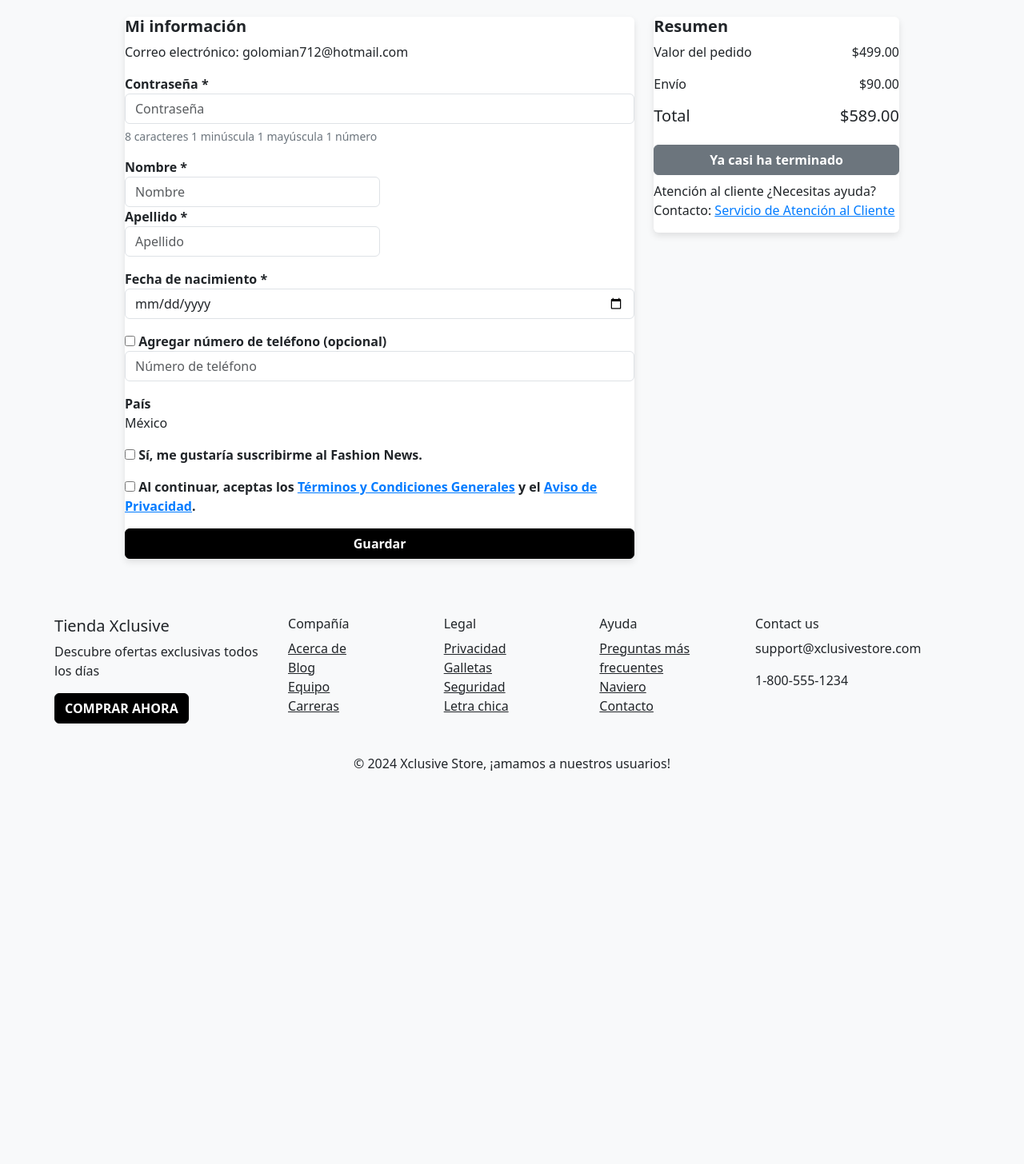
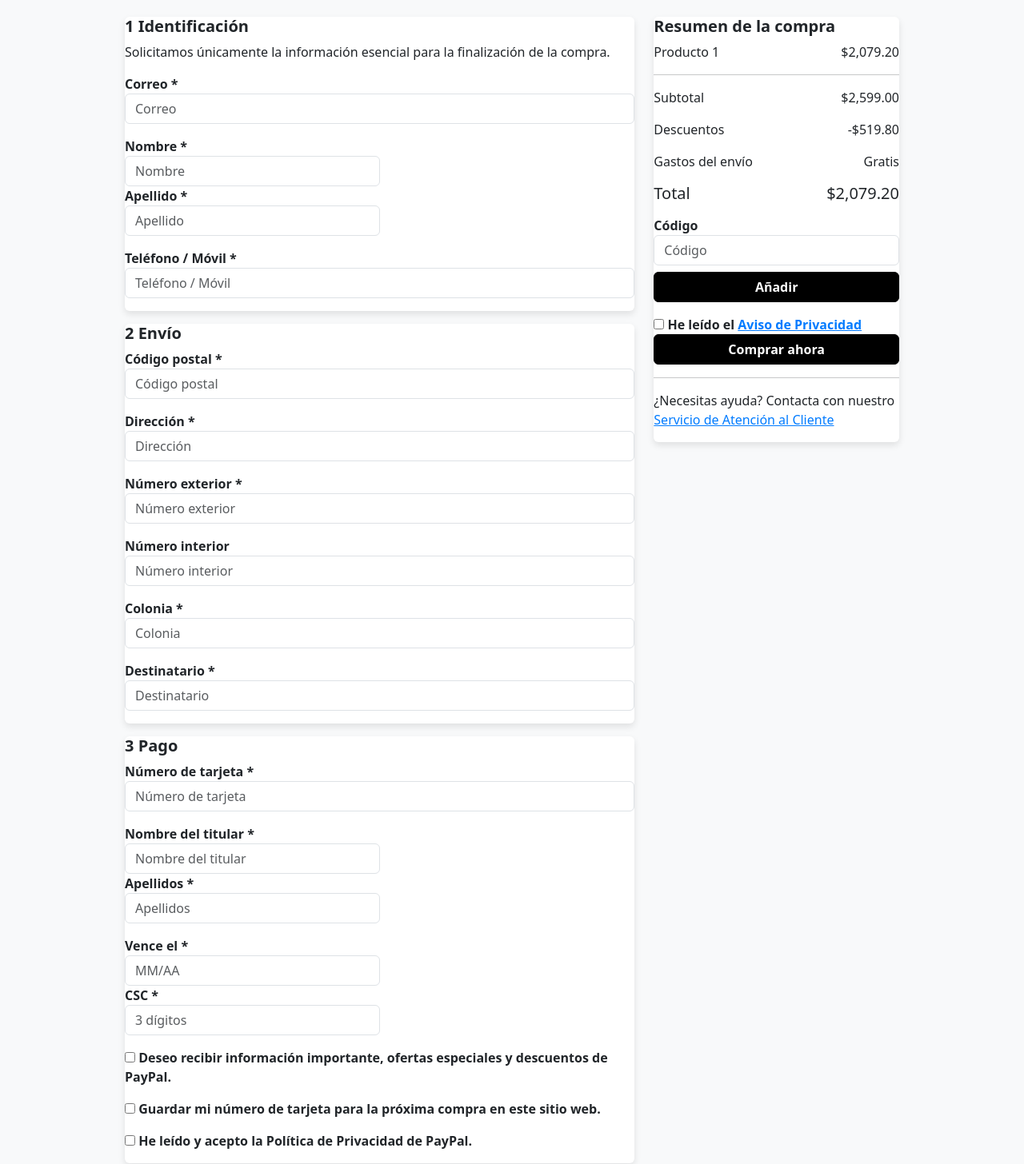
Before and after one commit to ForMyke/Web, a React (Create React App) app: page /pago in a window 1280 px wide. Shown: the part 277-1733 px from the top of the page at 80% size. Before the commit the page ends 1304 px from the top, so only its background shows below. Built offline with nearby package versions, Linux system fonts and the light colour scheme; the HTML template or start-up script is replaced by a standard one.

Commit message:
carrito full

```diff
--- a/src/components/Carrito.js
+++ b/src/components/Carrito.js
@@ -3,10 +3,9 @@ import "bootstrap/dist/css/bootstrap.min.css";
 import { useNavigate } from "react-router-dom";
 import "../css/carrito.css";
 
-//Navegar en el carrito
 const Carrito = () => {
   const navigate = useNavigate();
-  const handleSubmit = (e) => {
+  const handleComprar = (e) => {
     e.preventDefault();
     navigate("/Pago");
   };
@@ -86,7 +85,12 @@ const Carrito = () => {
               <h4 className="card-text">
                 Total <span className="float-end">$2,798.00</span>
               </h4>
-              <button className="btn btn-dark btn-block mb-2">Comprar</button>
+              <button
+                className="btn btn-dark btn-block mb-2"
+                onClick={handleComprar}
+              >
+                Comprar
+              </button>
               <button className="btn btn-dark btn-block mb-2">Guardar</button>
             </div>
           </div>
--- a/src/components/Pago.js
+++ b/src/components/Pago.js
@@ -8,20 +8,22 @@ const Pago = () => {
       <h2 className="text-center mb-4">Proceso de compra</h2>
       <div className="row">
         <div className="col-md-8">
-          <div className="card">
+          <div className="card mb-3">
             <div className="card-body">
-              <h4 className="card-title">Mi información</h4>
-              <p>Correo electrónico: golomian712@hotmail.com</p>
+              <h4 className="card-title">1 Identificación</h4>
+              <p>
+                Solicitamos únicamente la información esencial para la
+                finalización de la compra.
+              </p>
               <form>
                 <div className="form-group mb-3">
-                  <label>Contraseña *</label>
+                  <label>Correo *</label>
                   <input
-                    type="password"
+                    type="email"
                     className="form-control"
-                    placeholder="Contraseña"
+                    placeholder="Correo"
                     required
                   />
-                  <small>8 caracteres 1 minúscula 1 mayúscula 1 número</small>
                 </div>
                 <div className="form-row mb-3">
                   <div className="form-group col-md-6">
@@ -44,40 +46,148 @@ const Pago = () => {
                   </div>
                 </div>
                 <div className="form-group mb-3">
-                  <label>Fecha de nacimiento *</label>
-                  <input type="date" className="form-control" required />
+                  <label>Teléfono / Móvil *</label>
+                  <input
+                    type="tel"
+                    className="form-control"
+                    placeholder="Teléfono / Móvil"
+                    required
+                  />
+                </div>
+              </form>
+            </div>
+          </div>
+          <div className="card mb-3">
+            <div className="card-body">
+              <h4 className="card-title">2 Envío</h4>
+              <form>
+                <div className="form-group mb-3">
+                  <label>Código postal *</label>
+                  <input
+                    type="text"
+                    className="form-control"
+                    placeholder="Código postal"
+                    required
+                  />
+                </div>
+                <div className="form-group mb-3">
+                  <label>Dirección *</label>
+                  <input
+                    type="text"
+                    className="form-control"
+                    placeholder="Dirección"
+                    required
+                  />
+                </div>
+                <div className="form-group mb-3">
+                  <label>Número exterior *</label>
+                  <input
+                    type="text"
+                    className="form-control"
+                    placeholder="Número exterior"
+                    required
+                  />
+                </div>
+                <div className="form-group mb-3">
+                  <label>Número interior</label>
+                  <input
+                    type="text"
+                    className="form-control"
+                    placeholder="Número interior"
+                  />
+                </div>
+                <div className="form-group mb-3">
+                  <label>Colonia *</label>
+                  <input
+                    type="text"
+                    className="form-control"
+                    placeholder="Colonia"
+                    required
+                  />
+                </div>
+                <div className="form-group mb-3">
+                  <label>Destinatario *</label>
+                  <input
+                    type="text"
+                    className="form-control"
+                    placeholder="Destinatario"
+                    required
+                  />
+                </div>
+              </form>
+            </div>
+          </div>
+          <div className="card">
+            <div className="card-body">
+              <h4 className="card-title">3 Pago</h4>
+              <form>
+                <div className="form-group mb-3">
+                  <label>Número de tarjeta *</label>
+                  <input
+                    type="text"
+                    className="form-control"
+                    placeholder="Número de tarjeta"
+                    required
+                  />
+                </div>
+                <div className="form-row mb-3">
+                  <div className="form-group col-md-6">
+                    <label>Nombre del titular *</label>
+                    <input
+                      type="text"
+                      className="form-control"
+                      placeholder="Nombre del titular"
+                      required
+                    />
+                  </div>
+                  <div className="form-group col-md-6">
+                    <label>Apellidos *</label>
+                    <input
+                      type="text"
+                      className="form-control"
+                      placeholder="Apellidos"
+                      required
+                    />
+                  </div>
+                </div>
+                <div className="form-row mb-3">
+                  <div className="form-group col-md-6">
+                    <label>Vence el *</label>
+                    <input
+                      type="text"
+                      className="form-control"
+                      placeholder="MM/AA"
+                      required
+                    />
+                  </div>
+                  <div className="form-group col-md-6">
+                    <label>CSC *</label>
+                    <input
+                      type="text"
+                      className="form-control"
+                      placeholder="3 dígitos"
+                      required
+                    />
+                  </div>
                 </div>
                 <div className="form-group mb-3">
                   <label>
-                    <input type="checkbox" /> Agregar número de teléfono
-                    (opcional)
-                  </label>
-                  <input
-                    type="tel"
-                    className="form-control"
-                    placeholder="Número de teléfono"
-                  />
-                </div>
-                <div className="form-group mb-3">
-                  <label>País</label>
-                  <p>México</p>
-                </div>
-                <div className="form-group mb-3">
-                  <label>
-                    <input type="checkbox" /> Sí, me gustaría suscribirme al
-                    Fashion News.
+                    <input type="checkbox" /> Deseo recibir información
+                    importante, ofertas especiales y descuentos de PayPal.
                   </label>
                 </div>
                 <div className="form-group mb-3">
                   <label>
-                    <input type="checkbox" required /> Al continuar, aceptas los{" "}
-                    <a href="#">Términos y Condiciones Generales</a> y el{" "}
-                    <a href="#">Aviso de Privacidad</a>.
+                    <input type="checkbox" /> Guardar mi número de tarjeta para
+                    la próxima compra en este sitio web.
                   </label>
                 </div>
-                <button type="submit" className="btn btn-dark w-100">
-                  Guardar
-                </button>
+                <div className="form-group mb-3">
+                  <label>
+                    <input type="checkbox" required /> He leído y acepto la
+                    Política de Privacidad de PayPal.
+                  </label>
+                </div>
               </form>
             </div>
           </div>
@@ -85,21 +195,46 @@ const Pago = () => {
         <div className="col-md-4">
           <div className="card">
             <div className="card-body">
-              <h4 className="card-title">Resumen</h4>
+              <h4 className="card-title">Resumen de la compra</h4>
               <p>
-                Valor del pedido <span className="float-right">$499.00</span>
+                Producto 1 <span className="float-right">$2,079.20</span>
+              </p>
+              <hr />
+              <p>
+                Subtotal <span className="float-right">$2,599.00</span>
               </p>
               <p>
-                Envío <span className="float-right">$90.00</span>
+                Descuentos <span className="float-right">-$519.80</span>
+              </p>
+              <p>
+                Gastos del envío <span className="float-right">Gratis</span>
               </p>
               <h5>
-                Total <span className="float-right">$589.00</span>
+                Total <span className="float-right">$2,079.20</span>
               </h5>
-              <button className="btn btn-secondary w-100 mt-3 mb-2">
-                Ya casi ha terminado
-              </button>
+              <form className="mt-3">
+                <div className="form-group mb-3">
+                  <label>Código</label>
+                  <input
+                    type="text"
+                    className="form-control"
+                    placeholder="Código"
+                  />
+                  <button className="btn btn-dark w-100 mt-2">Añadir</button>
+                </div>
+                <div className="form-group">
+                  <label>
+                    <input type="checkbox" required /> He leído el{" "}
+                    <a href="#">Aviso de Privacidad</a>
+                  </label>
+                </div>
+                <button type="submit" className="btn btn-dark w-100">
+                  Comprar ahora
+                </button>
+              </form>
+              <hr />
               <p>
-                Atención al cliente ¿Necesitas ayuda? Contacto:{" "}
+                ¿Necesitas ayuda? Contacta con nuestro{" "}
                 <a href="#">Servicio de Atención al Cliente</a>
               </p>
             </div>
```
